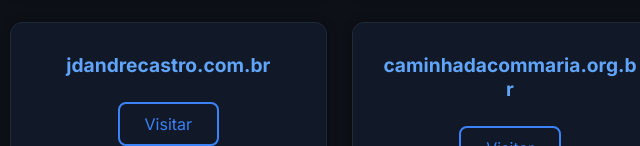
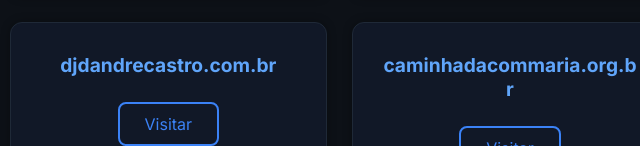
Before and after one commit to matheusmoreira1994/matheusmoreirarocha, a plain HTML site: page index.html in a window 1280 px wide. Shown: the part 806-952 px from the top of the page, 130-770 px from the left. Drawn offline with Linux system fonts and the light colour scheme.

Commit message:
Update index.html

```diff
--- a/index.html
+++ b/index.html
@@ -193,8 +193,8 @@
       <a href="https://draliviastudart.com.br" target="_blank">Visitar</a>
     </div>
     <div class="card">
-      <h3>jdandrecastro.com.br</h3>
-      <a href="https://jdandrecastro.com.br" target="_blank">Visitar</a>
+      <h3>djdandrecastro.com.br</h3>
+      <a href="https://djdandrecastro.com.br" target="_blank">Visitar</a>
     </div>
     <div class="card">
       <h3>caminhadacommaria.org.br</h3>
```
